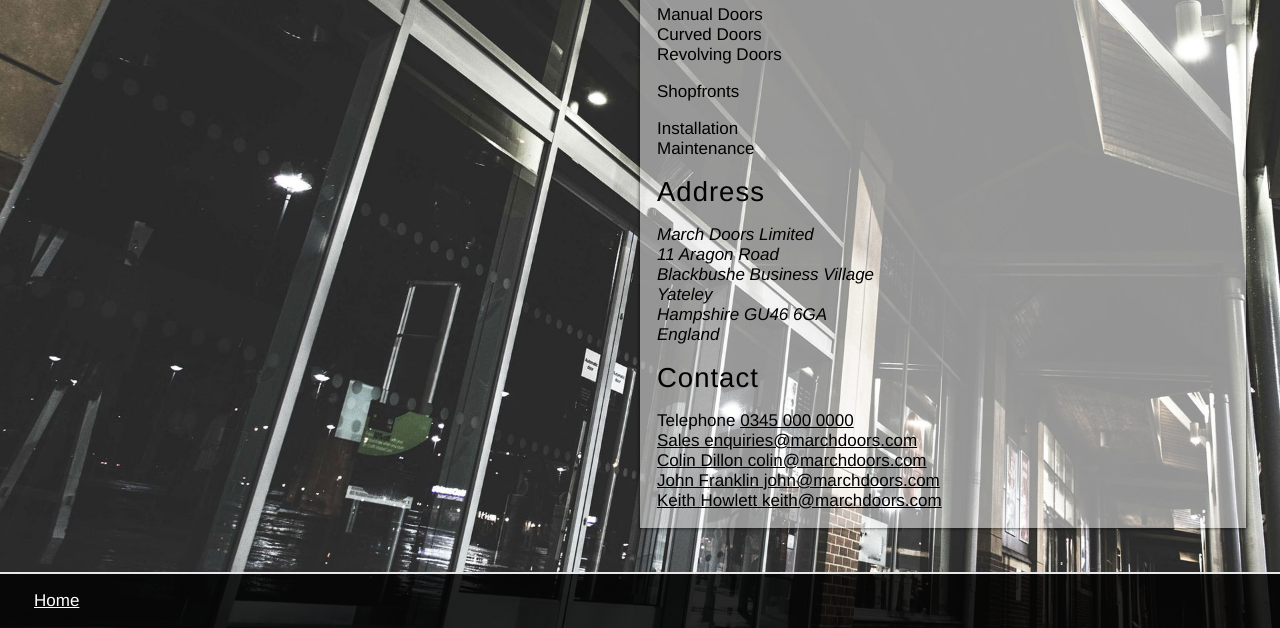
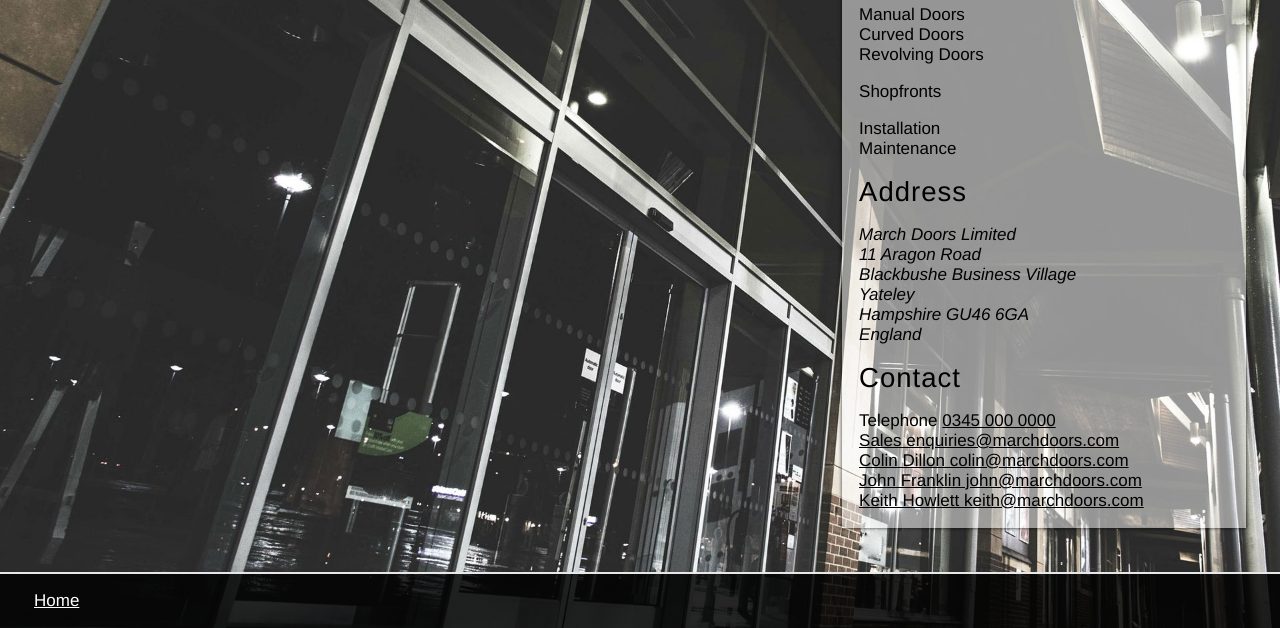
Before and after one commit to march-doors/live-site, a website: page index.html in a window 1280 px wide. Shown: the part 172-800 px from the top of the page. Drawn offline with Linux system fonts and the light colour scheme.

Commit message:
Updating breakpoints layout.

```diff
--- a/_src/scss/_breakpoints.scss
+++ b/_src/scss/_breakpoints.scss
@@ -1,10 +1,10 @@
 // Breakpoints.
 @mixin breakpoint($point) {
   @if $point == papa-bear {
-    @media (min-width: 1920px) { @content; }
+    @media (min-width: 1280px) { @content; }
   }
   @else if $point == mama-bear {
-    @media (min-width: 1600px) { @content; }
+    @media (min-width: 960px) { @content; }
   }
   @else if $point == baby-bear {
     @media (min-width: 650px)  { @content; }
--- a/_src/scss/_layout.scss
+++ b/_src/scss/_layout.scss
@@ -59,6 +59,9 @@ body {
       @include breakpoint(baby-bear) {
         width: 50%;
       }
+      @include breakpoint(mama-bear) {
+        width: 33.33%;
+      }
       float: right;
       position: relative;
       z-index: 5;
```
Also changed, not shown: css/style.css.
